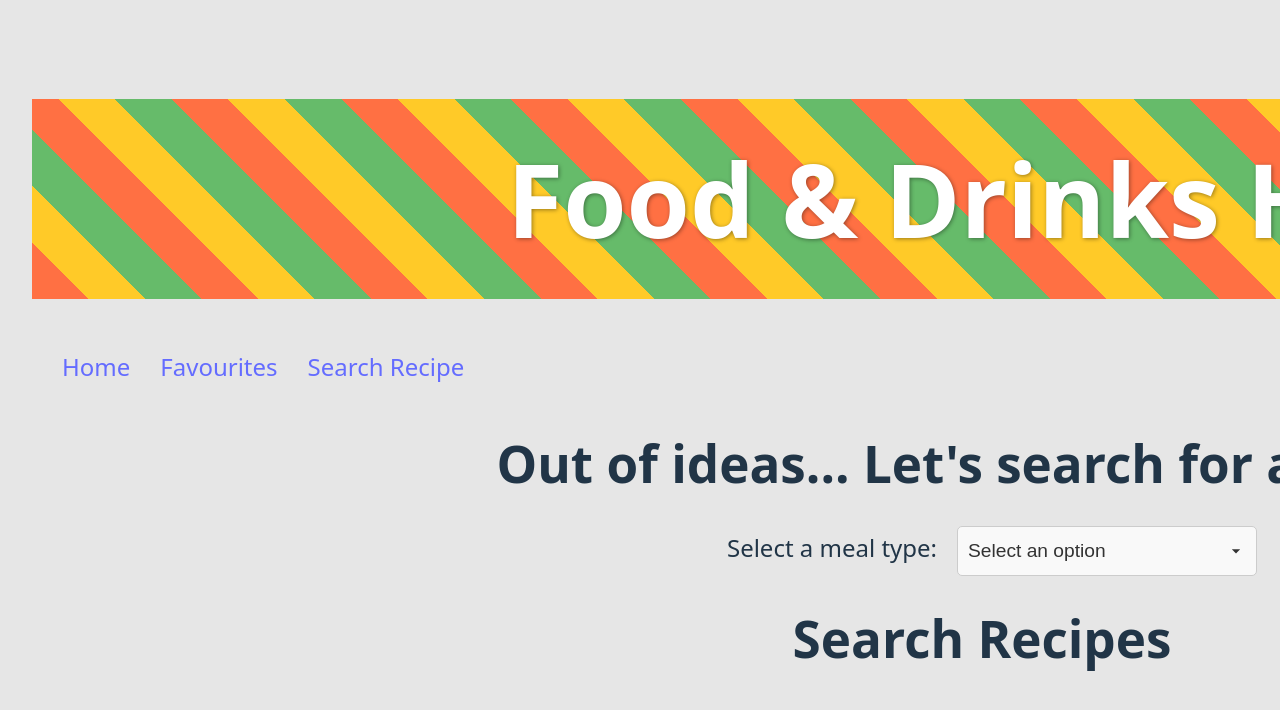
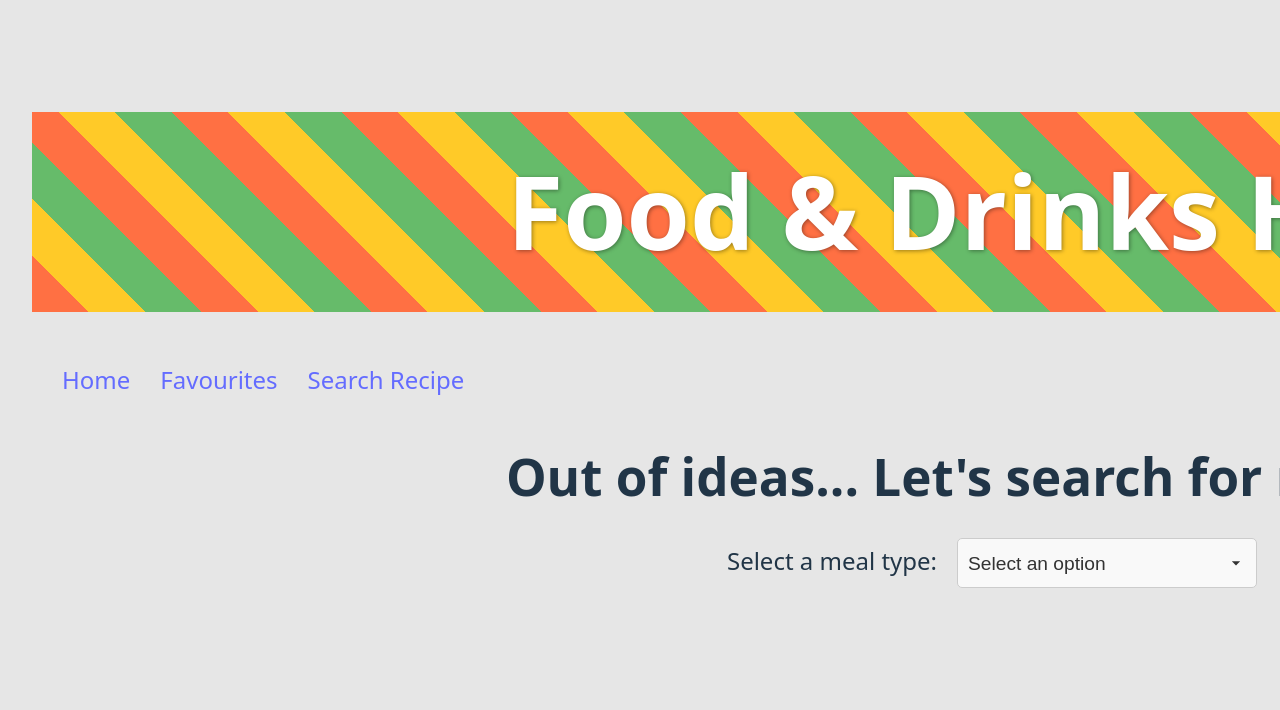
Before and after one commit to analuciachin/recipes-project, a React (Vite) app: page /search in a window 1280 px wide. Shown: the top 710 px of the page. Built offline with nearby package versions, Linux system fonts and the light colour scheme.

Commit message:
show cards layout on search recipes

```diff
--- a/src/SearchRecipe/SearchRecipe.css
+++ b/src/SearchRecipe/SearchRecipe.css
@@ -22,3 +22,7 @@ select {
   background-size: 20px;
   padding-right: 30px; /* Adjust padding to make space for the arrow */
 }
+
+.select-recipes {
+  margin-bottom: 100px;
+}
--- a/src/SearchRecipe/SearchRecipe.jsx
+++ b/src/SearchRecipe/SearchRecipe.jsx
@@ -1,4 +1,5 @@
 import { useState, useEffect } from "react";
+import { useNavigate } from "react-router-dom";
 import "./SearchRecipe.css";
 
 export default function SearchRecipe(props) {
@@ -6,6 +7,7 @@ export default function SearchRecipe(props) {
   const [recipes, setRecipes] = useState();
   const [loading, setLoading] = useState(true);
   const [error, setError] = useState(null);
+  const navigate = useNavigate();
 
   const handleChange = (event) => {
     const selectedMeal = event.target.value;
@@ -16,7 +18,7 @@ export default function SearchRecipe(props) {
       .then((data) => {
         setRecipes(data.recipes);
         setLoading(false);
-        console.log(data);
+        // console.log(data);
       })
       .catch((error) => {
         setError(error.message);
@@ -26,7 +28,8 @@ export default function SearchRecipe(props) {
 
   return (
     <>
-      <h1>Out of ideas... Let's search for a recipe</h1>
+      <h1>Out of ideas... Let's search for recipes</h1>
+      <div className="select-recipes">
         <label htmlFor="meal">Select a meal type:</label>
         <select value={selectedMeal} onChange={handleChange}>
           <option value="">Select an option</option>
@@ -35,17 +38,38 @@ export default function SearchRecipe(props) {
           <option value="dinner">Dinner</option>
           <option value="appetizer">Appetizer</option>
           <option value="snack">Snack</option>
-        <option value="desert">Dessert</option>
+          <option value="dessert">Dessert</option>
           <option value="beverage">Beverage</option>
         </select>
+      </div>
 
-      <h1>Search Recipes</h1>
-      {recipes &&
+      <div className="recipe-list">
+        {selectedMeal !== "" &&
+          recipes &&
           recipes.map((recipe) => (
-          <div key={recipe.id} className="recipe-card">
+            // <div key={recipe.id} className="recipe-card">
+            //   <h3 className="recipe-card__name">{recipe.name}</h3>
+            // </div>
+
+            <div className="recipe-card">
               <h3 className="recipe-card__name">{recipe.name}</h3>
+              <img
+                src={recipe.image}
+                alt={recipe.name}
+                className="recipe-card__image"
+              />
+              <p className="recipe-card__cuisine">
+                <span>Cuisine:</span> {recipe.cuisine}
+              </p>
+              <p className="recipe-card__difficulty">
+                <span>Difficulty:</span> {recipe.difficulty}
+              </p>
+              <button onClick={() => navigate(`/recipes/${recipe.id}`)}>
+                See recipe
+              </button>
             </div>
           ))}
+      </div>
     </>
   );
 }
```
Lines whose indentation alone changed are shown as unchanged.
